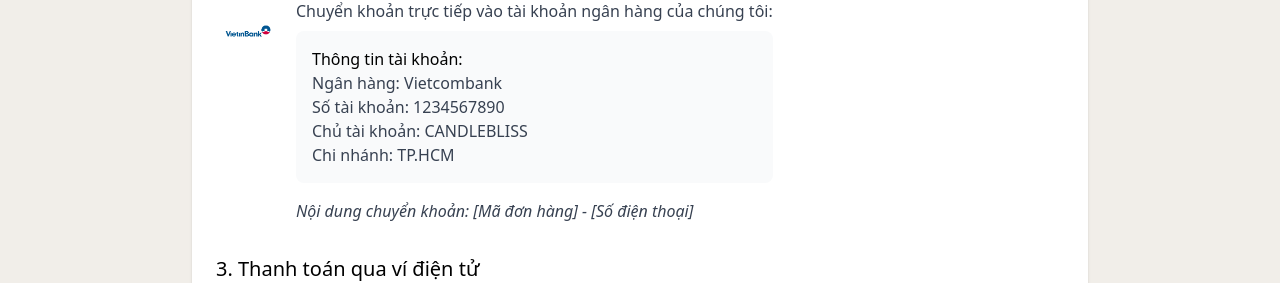
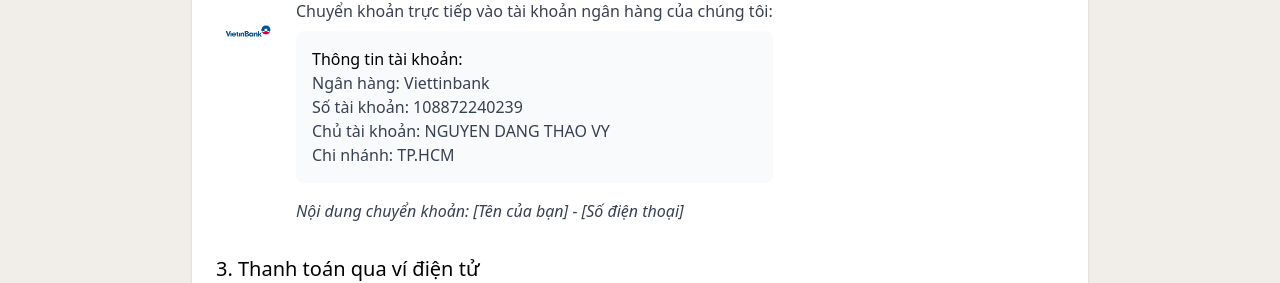
Before and after one commit to Candle-bliss/candlebliss, a Next.js app: page /user/paymentmethod in a window 1280 px wide. Shown: the part 485-768 px from the top of the page. Built offline with nearby package versions, Linux system fonts and the light colour scheme; no server answers.

Commit message:
fix: update bank information in checkout and payment method pages

```diff
--- a/src/app/components/user/nav/page.tsx
+++ b/src/app/components/user/nav/page.tsx
@@ -1164,7 +1164,7 @@
                      </span>
                   </Link>
                   <div className='relative'>
-                     <Link href='/user/product' onClick={toggleMobileMenu}>
+                     <Link href='/user/products' onClick={toggleMobileMenu}>
                         <span className='block text-[#553C26] text-lg font-mont hover:text-[#FF9900]'>
                            Sản Phẩm
                         </span>
--- a/src/app/user/checkout/page.tsx
+++ b/src/app/user/checkout/page.tsx
@@ -2124,14 +2124,14 @@
                               <div className='mt-3 p-3 bg-gray-50 rounded-lg border border-gray-200 text-sm'>
                                  <p className='font-medium'>Thông tin chuyển khoản:</p>
                                  <p>
-                                    Ngân hàng: <span className='font-medium'>VietComBank</span>
+                                    Ngân hàng: <span className='font-medium'>ViettinBank</span>
                                  </p>
                                  <p>
-                                    Số tài khoản: <span className='font-medium'>0123456789</span>
+                                    Số tài khoản: <span className='font-medium'>108872240239</span>
                                  </p>
                                  <p>
                                     Chủ tài khoản:{' '}
-                                    <span className='font-medium'>CÔNG TY TNHH CANDLE BLISS</span>
+                                    <span className='font-medium'>NGUYEN DANG THAO VY</span>
                                  </p>
                                  <p className='mt-2'>
                                     Nội dung chuyển khoản:{' '}
--- a/src/app/user/paymentmethod/page.tsx
+++ b/src/app/user/paymentmethod/page.tsx
@@ -109,14 +109,14 @@
                               <div className='bg-gray-50 p-4 rounded-lg mb-4'>
                                  <p className='font-medium'>Thông tin tài khoản:</p>
                                  <ul className='list-none pl-0 text-gray-700'>
-                                    <li>Ngân hàng: Vietcombank</li>
-                                    <li>Số tài khoản: 1234567890</li>
-                                    <li>Chủ tài khoản: CANDLEBLISS</li>
+                                    <li>Ngân hàng: Viettinbank</li>
+                                    <li>Số tài khoản: 108872240239</li>
+                                    <li>Chủ tài khoản: NGUYEN DANG THAO VY</li>
                                     <li>Chi nhánh: TP.HCM</li>
                                  </ul>
                               </div>
                               <p className='text-gray-700 italic'>
-                                 Nội dung chuyển khoản: [Mã đơn hàng] - [Số điện thoại]
+                                 Nội dung chuyển khoản: [Tên của bạn] - [Số điện thoại]
                               </p>
                            </div>
                         </div>
```
